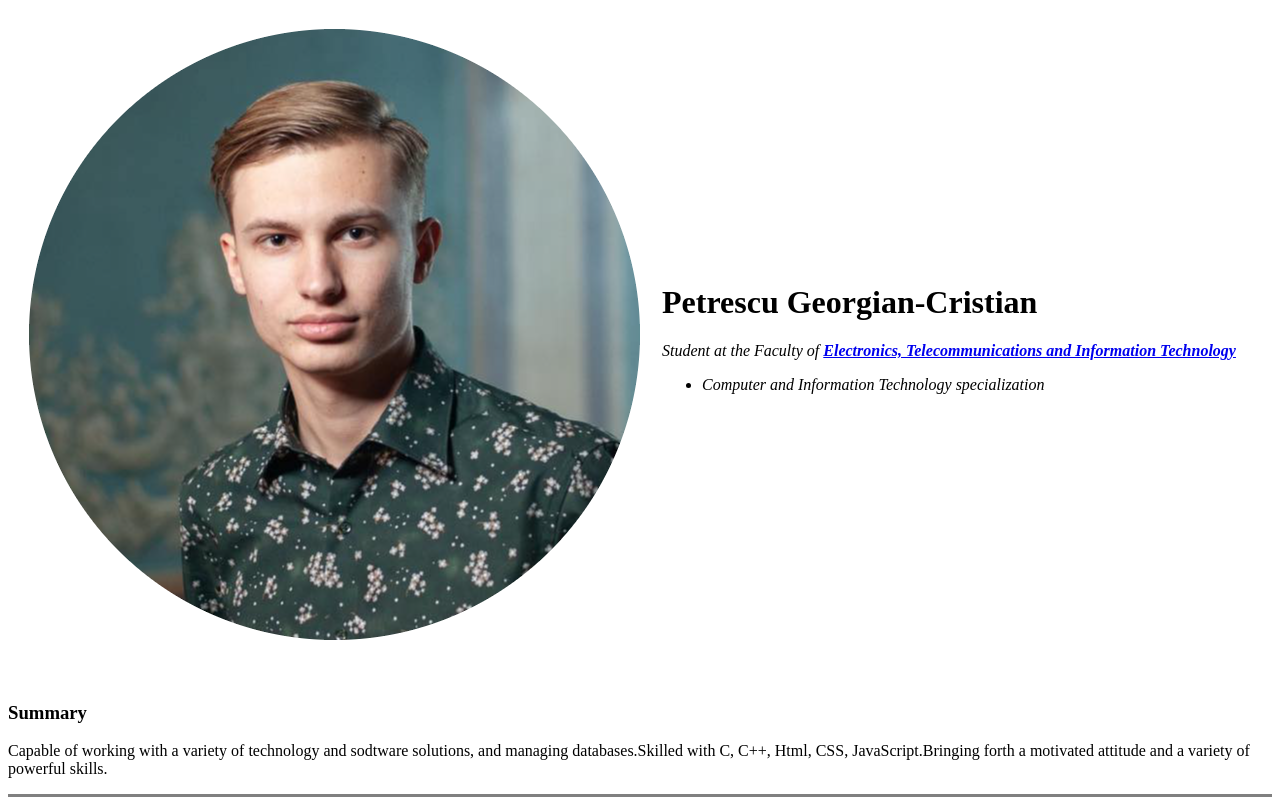
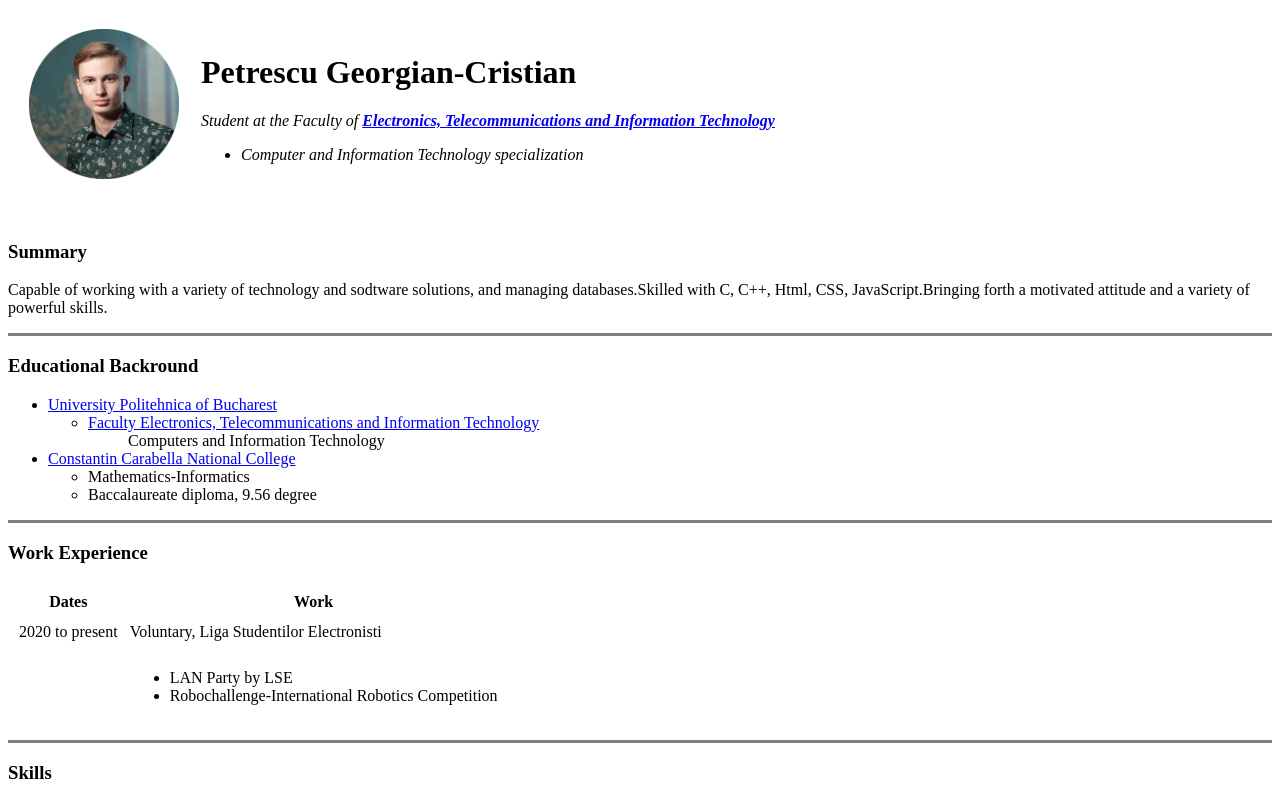
Before and after one commit to CristianPetrescu18/CV, a plain HTML site: page index.html in a window 1280 px wide. Shown: the top 800 px of the page. Drawn offline with Linux system fonts and the light colour scheme.

Commit message:
Update index.html

```diff
--- a/index.html
+++ b/index.html
@@ -3,6 +3,13 @@
     <meta charset="UTF-8">
 
     <title>Cristian</title>
+
+    <style>
+        img {
+          height:150px;
+        }
+    </style>
+
 </head>
 <body>
 
```
